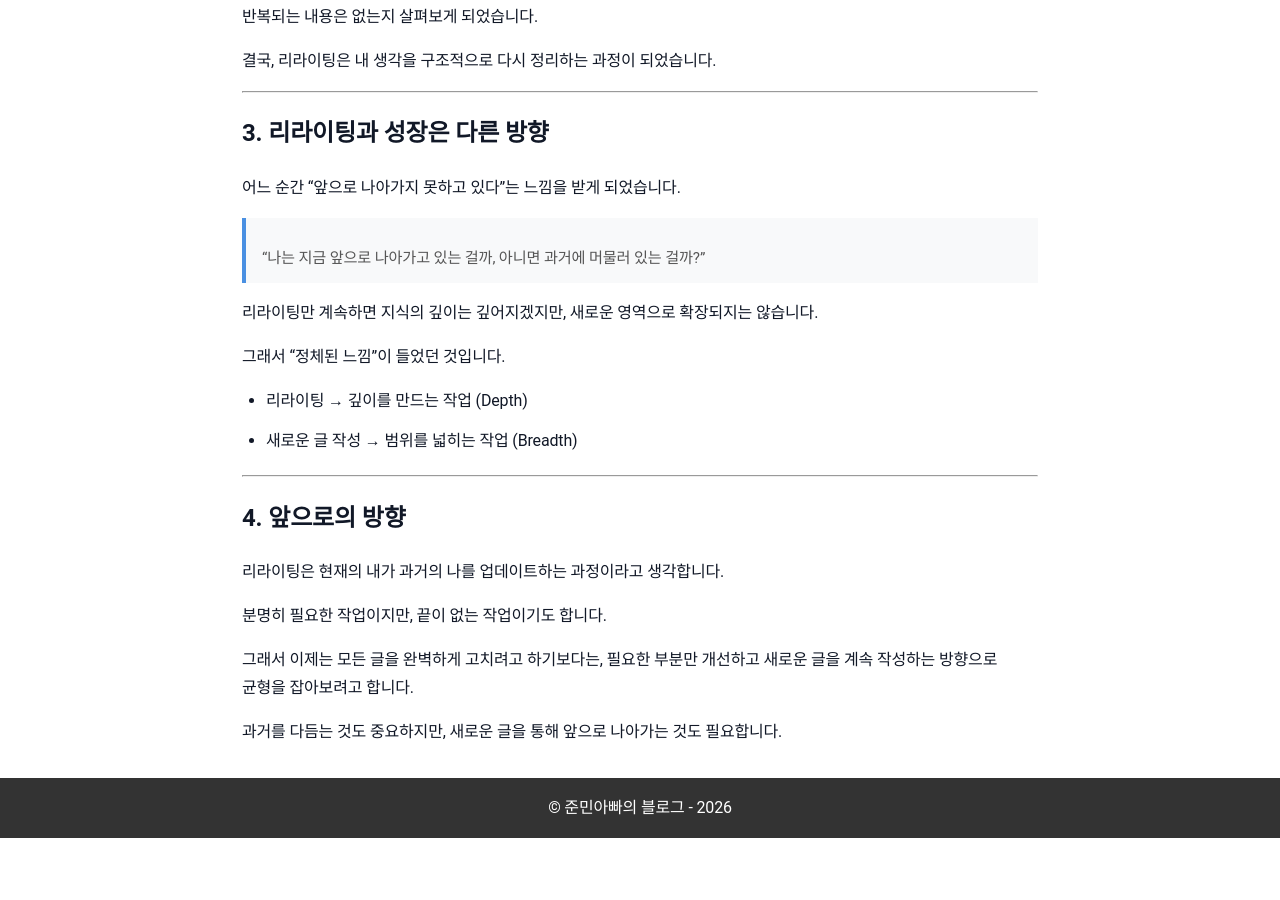
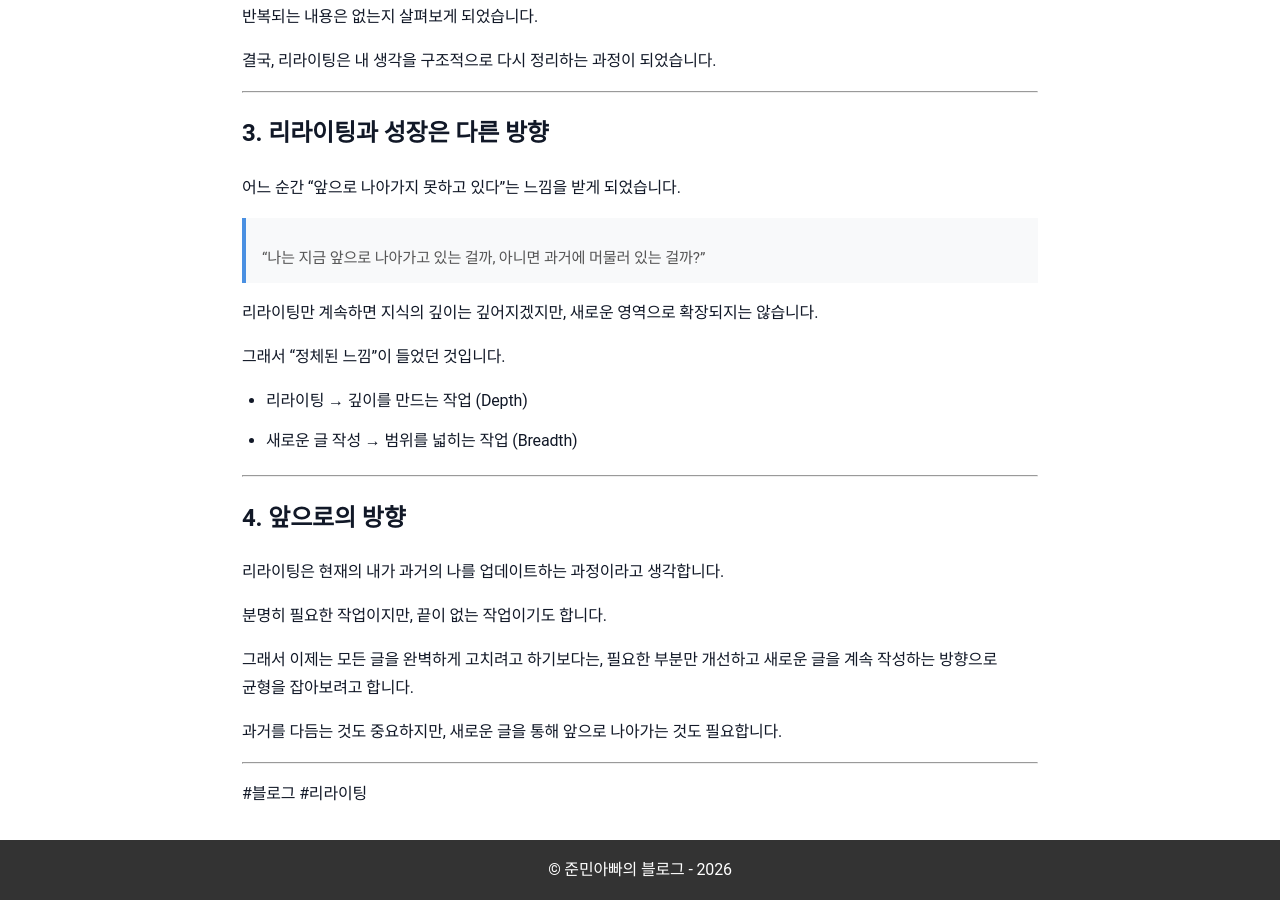
Before and after one commit to sanghoon-lee/sanghoon-lee.github.io, a Jekyll site: the page built from _posts/2026-04-19-rewriting.md, in a window 1280 px wide and 900 px high, scrolled down 2544 px. Built offline with Jekyll 4.4.1, drawn with Linux system fonts in a browser that asks for light colours; nearby versions of some CDN libraries; comment, search, counter and statistics services are not loaded; before the commit the page ends 3382 px from its top, so only the background shows below that.

Commit message:
rewriting 포스팅 추가

```diff
--- a/_posts/2026-04-19-rewriting.md
+++ b/_posts/2026-04-19-rewriting.md
@@ -115,3 +115,7 @@ categories: 일반
 필요한 부분만 개선하고 새로운 글을 계속 작성하는 방향으로 균형을 잡아보려고 합니다.
 
 과거를 다듬는 것도 중요하지만, 새로운 글을 통해 앞으로 나아가는 것도 필요합니다.
+
+---
+
+#블로그 #리라이팅
```
